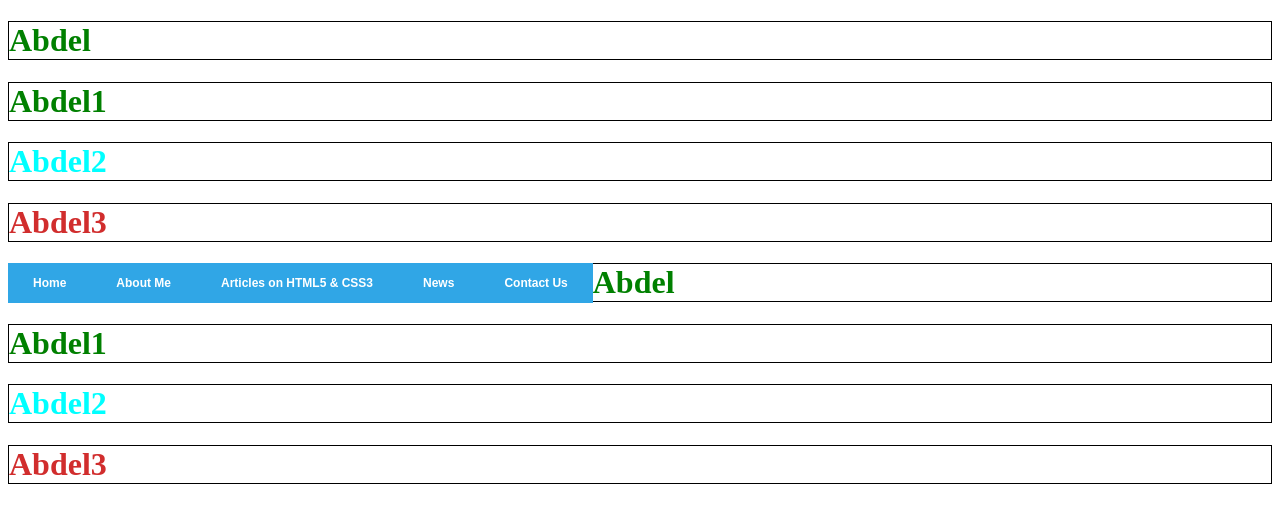
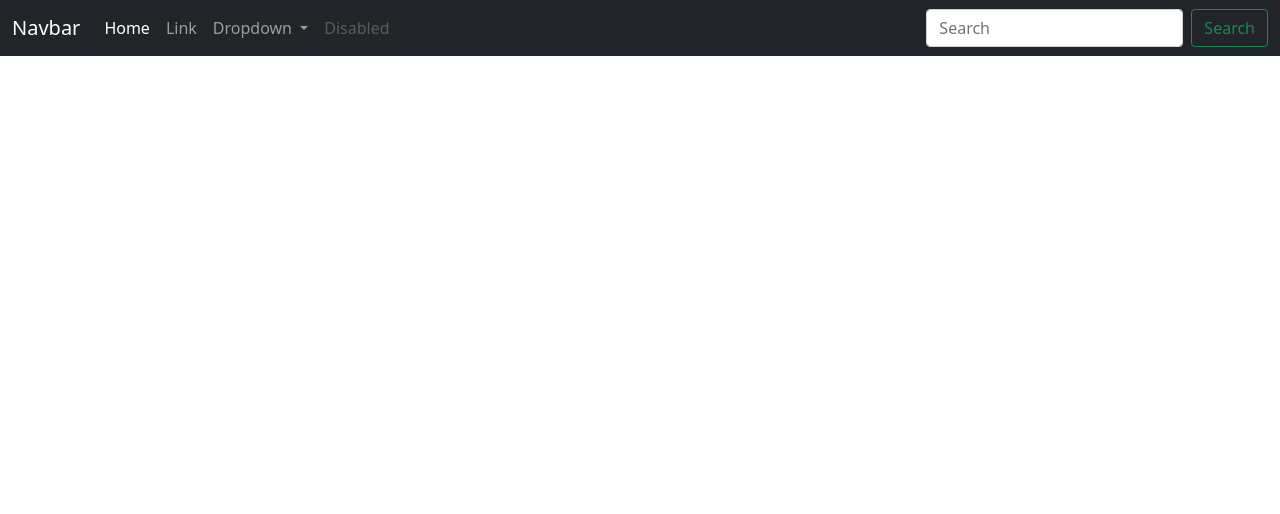
Before and after one commit to aezzeroualy/myportfolio, a plain HTML site: page index.html in a window 1280 px wide. Drawn offline with nearby package versions, Linux system fonts and the light colour scheme.

Commit message:
nav update

```diff
--- a/index.html
+++ b/index.html
@@ -5,44 +5,52 @@
     <!-- Required meta tags -->
     <meta charset="utf-8">
     <meta name="viewport" content="width=device-width, initial-scale=1, shrink-to-fit=no">
-    <link rel="stylesheet" href="./public/css/style.css">
-  </head>
+
+    <!-- Bootstrap CSS -->
+    <link href="https://cdn.jsdelivr.net/npm/bootstrap@5.0.2/dist/css/bootstrap.min.css" rel="stylesheet" integrity="sha384-EVSTQN3/azprG1Anm3QDgpJLIm9Nao0Yz1ztcQTwFspd3yD65VohhpuuCOmLASjC" crossorigin="anonymous">
+    </head>
   <body>
-
-    <h1 id="" class="style3">Abdel</h1>
-    <h1 id="" class="style2 style3">Abdel1</h1>
-    <h1 id="first-h" class="">Abdel2</h1>
-    <h1 id="" class="style1">Abdel3</h1>
-
-
-    <nav class="dropdownmenu">
-      <ul>
-        <li><a href="http://www.jochaho.com/wordpress/">Home</a></li>
-        <li><a href="http://www.jochaho.com/wordpress/about-pritesh-badge/">About Me</a></li>
-        <li><a href="#">Articles on HTML5 & CSS3</a>
-          <ul id="submenu">
-            <li><a href="http://www.jochaho.com/wordpress/difference-between-svg-vs-canvas/">Difference between SVG vs. Canvas</a></li>
-            <li><a href="http://www.jochaho.com/wordpress/new-features-in-html5/">New features in HTML5</a></li>
-            <li><a href="http://www.jochaho.com/wordpress/creating-links-to-sections-within-a-webpage/">Creating links to sections within a webpage</a></li>
+    <nav class="navbar navbar-expand-lg navbar-dark bg-dark">
+      <div class="container-fluid">
+        <a class="navbar-brand" href="#">Navbar</a>
+        <button class="navbar-toggler" type="button" data-bs-toggle="collapse" data-bs-target="#navbarSupportedContent" aria-controls="navbarSupportedContent" aria-expanded="false" aria-label="Toggle navigation">
+          <span class="navbar-toggler-icon"></span>
+        </button>
+        <div class="collapse navbar-collapse" id="navbarSupportedContent">
+          <ul class="navbar-nav me-auto mb-2 mb-lg-0">
+            <li class="nav-item">
+              <a class="nav-link active" aria-current="page" href="#">Home</a>
+            </li>
+            <li class="nav-item">
+              <a class="nav-link" href="#">Link</a>
+            </li>
+            <li class="nav-item dropdown">
+              <a class="nav-link dropdown-toggle" href="#" id="navbarDropdown" role="button" data-bs-toggle="dropdown" aria-expanded="false">
+                Dropdown
+              </a>
+              <ul class="dropdown-menu" aria-labelledby="navbarDropdown">
+                <li><a class="dropdown-item" href="#">Action</a></li>
+                <li><a class="dropdown-item" href="#">Another action</a></li>
+                <li><hr class="dropdown-divider"></li>
+                <li><a class="dropdown-item" href="#">Something else here</a></li>
+              </ul>
+            </li>
+            <li class="nav-item">
+              <a class="nav-link disabled" href="#" tabindex="-1" aria-disabled="true">Disabled</a>
+            </li>
           </ul>
-        </li>
-        <li><a href="http://www.jochaho.com/wordpress/category/news/">News</a></li>
-        <li><a href="http://www.jochaho.com/wordpress/about-pritesh-badge/">Contact Us</a></li>
-      </ul>
+          <form class="d-flex">
+            <input class="form-control me-2" type="search" placeholder="Search" aria-label="Search">
+            <button class="btn btn-outline-success" type="submit">Search</button>
+          </form>
+        </div>
+      </div>
     </nav>
-
-    <h1 id="" class="style3">Abdel</h1>
-    <h1 id="" class="style2 style3">Abdel1</h1>
-    <h1 id="first-h" class="">Abdel2</h1>
-    <h1 id="" class="style1">Abdel3</h1>
-
-
-
-
 
     <!-- Optional JavaScript -->
     <!-- jQuery first, then Popper.js, then Bootstrap JS -->
-    <script src="https://code.jquery.com/jquery-3.3.1.slim.min.js" integrity="sha384-q8i/X+965DzO0rT7abK41JStQIAqVgRVzpbzo5smXKp4YfRvH+8abtTE1Pi6jizo" crossorigin="anonymous"></script>
-    <script src="./public/js/script.js"></script>
+    <script src="https://code.jquery.com/jquery-3.6.3.js" integrity="sha256-nQLuAZGRRcILA+6dMBOvcRh5Pe310sBpanc6+QBmyVM=" crossorigin="anonymous"></script>
+    <script src="https://cdn.jsdelivr.net/npm/bootstrap@5.0.2/dist/js/bootstrap.bundle.min.js" integrity="sha384-MrcW6ZMFYlzcLA8Nl+NtUVF0sA7MsXsP1UyJoMp4YLEuNSfAP+JcXn/tWtIaxVXM" crossorigin="anonymous"></script>
+
   </body>
 </html>
```
